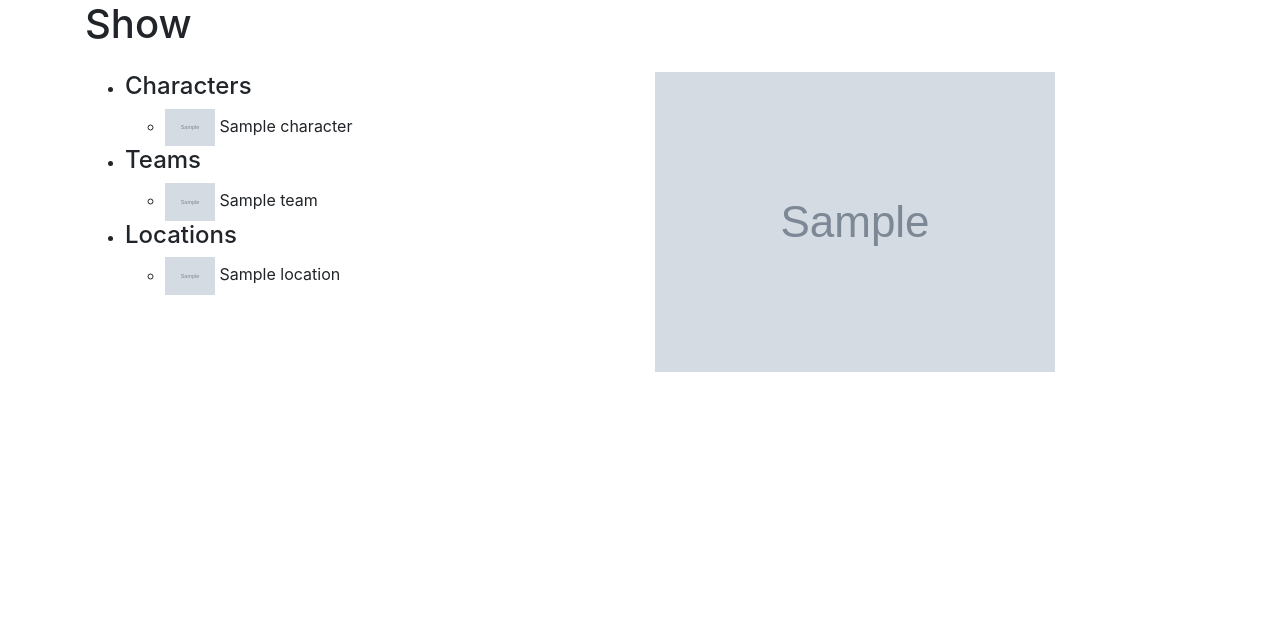
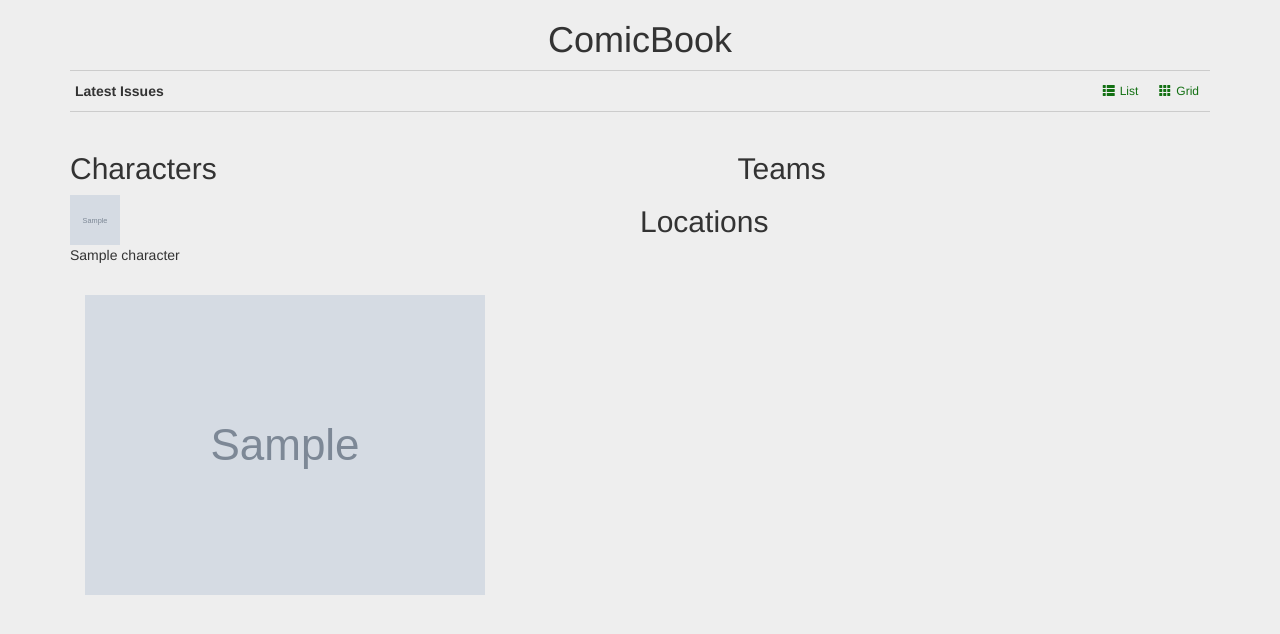
Before and after one commit to nildiert/PythonComicApp, a Flask app: template app/templates/show.html in a window 1280 px wide. Shown: the top 634 px of the page. Run offline with Flask 2, Linux system fonts and the light colour scheme; the template is opened without the code that fills it: most values are stand-ins (such as "Sample title", 1, 10 or a date in 2020); grey boxes marked "Sample" are stand-in pictures; some libraries are stand-ins or nearby versions.

Commit message:
Added styles in show.html file

```diff
--- a/app/static/css/index.css
+++ b/app/static/css/index.css
@@ -7,7 +7,7 @@ body {
     margin-right: 5px;
 }
 
-img {
+.img-item {
     min-height: 300px;
     max-height: 300px;
     border: solid 2px #000;
--- a/app/templates/index.html
+++ b/app/templates/index.html
@@ -12,7 +12,7 @@
 
 <body>
 
-    <div class="container">
+    <div class="container ml-5">
         <div class="text-center mt-5">
             <h1>ComicBook</h1>
         </div>
@@ -26,10 +26,10 @@
         </div>
         <div id="products" class="row list-group">
             {% for comic in comics %}
-            <div class="item  col-xs-4 col-lg-3">
+            <div class="item  col-xs-12 col-md-6 col-lg-3">
                 <div class="thumbnail">
                     <a class="p-2 text-dark" href="/comic/{{ comic.id }}">
-                        <img class="group list-group-image" src="{{ comic.image }}" alt="" />
+                        <img class="group list-group-image img-item" src="{{ comic.image }}" alt="" />
                     </a>
                     <div class="caption text-center">
                         <h3 class="group inner list-group-item-heading">
--- a/app/templates/show.html
+++ b/app/templates/show.html
@@ -1,77 +1,63 @@
-<html>
+<!DOCTYPE html>
+<html lang="en">
 
 <head>
-    <link rel="stylesheet" href="https://stackpath.bootstrapcdn.com/bootstrap/4.4.1/css/bootstrap.min.css"
-        integrity="sha384-Vkoo8x4CGsO3+Hhxv8T/Q5PaXtkKtu6ug5TOeNV6gBiFeWPGFN9MuhOf23Q9Ifjh" crossorigin="anonymous">
-    <link rel="stylesheet" href="https://cdnjs.cloudflare.com/ajax/libs/font-awesome/4.7.0/css/font-awesome.min.css">
-
-
-
+    <meta charset="UTF-8">
+    <title>Comics</title>
+    <link rel="stylesheet" href="https://cdnjs.cloudflare.com/ajax/libs/meyer-reset/2.0/reset.min.css">
+    <link rel='stylesheet' href='http://maxcdn.bootstrapcdn.com/bootstrap/3.2.0/css/bootstrap.min.css'>
+    <link rel="stylesheet" href="{{ url_for('static', filename='css/index.css')}}">
+    <script src="https://cdnjs.cloudflare.com/ajax/libs/prefixfree/1.0.7/prefixfree.min.js"></script>
+    <style>
+        .img-logo {
+            width: 50px;
+            height: 50px;
+        }
+    </style>
 </head>
 
 <body>
-    <link href="//maxcdn.bootstrapcdn.com/bootstrap/4.1.1/css/bootstrap.min.css" rel="stylesheet" id="bootstrap-css">
-    <script src="//maxcdn.bootstrapcdn.com/bootstrap/4.1.1/js/bootstrap.min.js"></script>
-    <script src="//cdnjs.cloudflare.com/ajax/libs/jquery/3.2.1/jquery.min.js"></script>
 
-    <script>
-        $(document).ready(function () {
-            $('#list').click(function (event) { event.preventDefault(); $('#products .item').addClass('list-group-item'); });
-            $('#grid').click(function (event) { event.preventDefault(); $('#products .item').removeClass('list-group-item'); $('#products .item').addClass('grid-group-item'); });
-        });
-    </script>
-    <!------ Include the above in your HEAD tag ---------->
-
-    <div class="container">
-        <h1>Show</h1>
-        <div class="row">
-            <div class="col-lg-6 my-3">
-                <ul>
-                    <li>
-                        <h4>Characters</h4>
-                        <ul>
-                            {% for character in comic.characters %}
-                            <li>
-                                <img src="{{ character.image }}" alt="" style="width: 50px;">
-                                {{ character.name }}
-                            </li>
-                            {% endfor %}
-
-                        </ul>
-                    </li>
-                    <li>
-                        <h4>Teams</h4>
-                        <ul>
-                            {% for team in comic.teams %}
-                            <li>
-                                <img src="{{ team.image }}" alt="" style="width: 50px;">
-                                {{ team.name }}
-                            </li>
-                            {% endfor %}
-
-                        </ul>
-                    </li>
-                    <li>
-                        <h4>Locations</h4>
-                        <ul>
-                            {% for location in comic.locations %}
-                            <li>
-                                <img src="{{ location.image }}" alt="" style="width: 50px;">
-                                {{ location.name }}
-                            </li>
-                            {% endfor %}
-
-                        </ul>
-                    </li>
-                </ul>
-            </div>
-            <div class="col-lg-6 my-3">
-                <img src="{{ comic.image }}" alt="">
+    <div class="container ml-5">
+        <div class="text-center mt-5">
+            <h1>ComicBook</h1>
+        </div>
+        <div class="well well-sm separated">
+            <strong>Latest Issues</strong>
+            <div class="btn-group">
+                <a href="#" id="list" class="btn btn-sm"><span class="glyphicon glyphicon-th-list">
+                    </span>List</a> <a href="#" id="grid" class="btn  btn-sm"><span
+                        class="glyphicon glyphicon-th"></span>Grid</a>
             </div>
         </div>
+        <div id="products" class="row list-group">
+
+            <div class="col-xs-4 col-lg-7">
+                <div>
+                    <h2>Characters</h2>
+                </div>
+            </div>
+            {% for character in comic.characters %}
+            <div class="col-lg-6">
+                <img class="img-logo" src="{{ character.image }}" alt="">
+                <p>{{ character.name }}</p>
+            </div>
+            {% endfor %}
+            <div>
+                <h2>Teams</h2>
+            </div>
+            <div>
+                <h2>Locations</h2>
+            </div>
 
 
+        </div>
+        <div class="col-xs-4 col-lg-5">
+            <img src="{{ comic.image }}" alt="" />
+        </div>
     </div>
+    </div>
+
 </body>
 
 </html>
```
